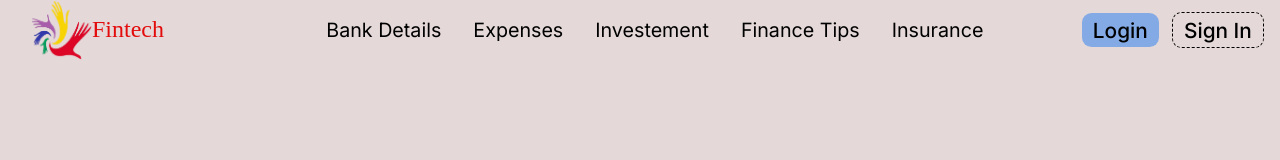
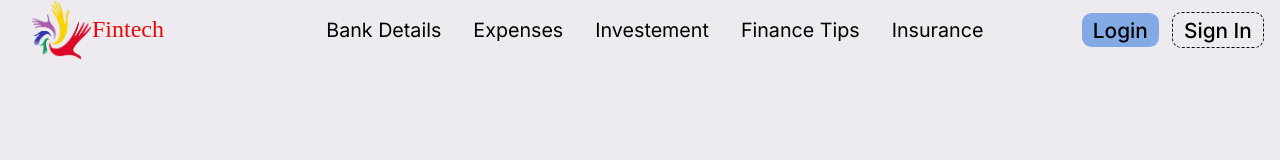
Before and after one commit to Codie-ds/Finance-Advisor, a plain HTML site: page index.html in a window 1280 px wide. Drawn offline with Linux system fonts and the light colour scheme; a web font is replaced by a local one.

Commit message:
Backgound color added

```diff
--- a/style.css
+++ b/style.css
@@ -23,7 +23,7 @@
 }
 
 :root{
-    background: #e4d8d8;
+    background: #edebef;
 }
 
 *{
```
